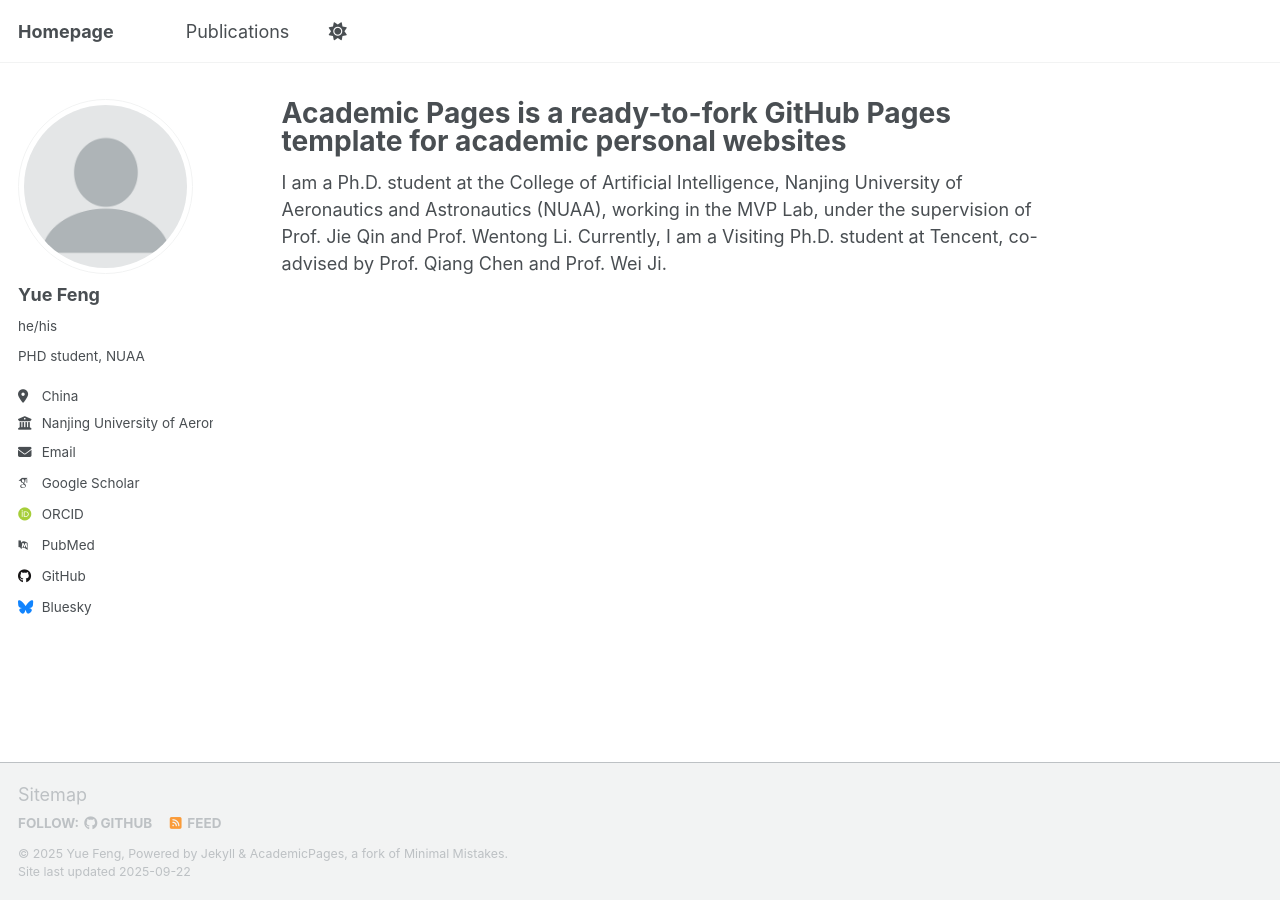
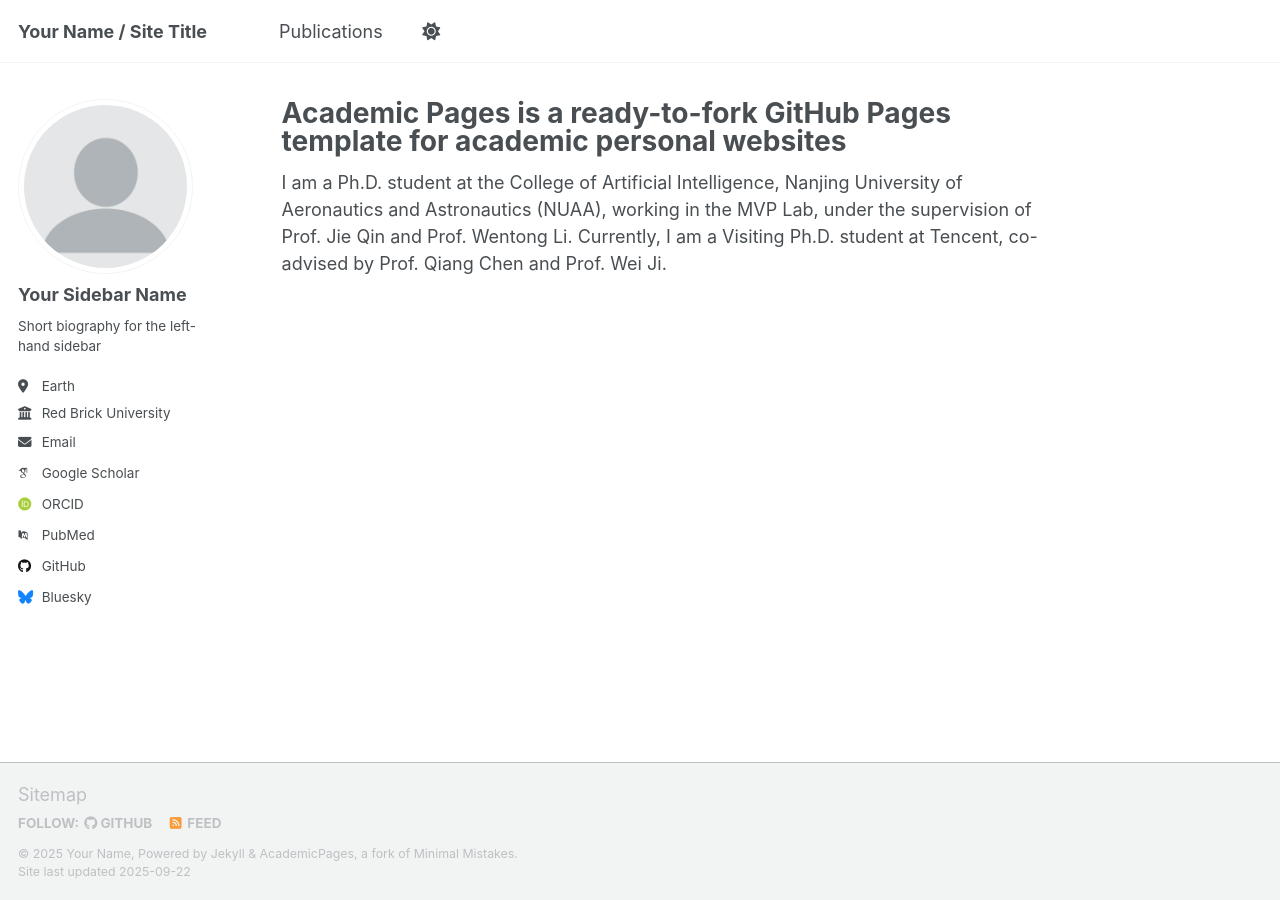
Before and after one commit to fy-coder/fy-coder, a Jekyll site: the page built from _pages/about.md, in a window 1280 px wide. Built offline with Jekyll 4.4.1, drawn with Linux system fonts in a browser that asks for light colours; some web fonts are replaced; a script that is not in the unit is left out.

Commit message:
Update _config.yml

```diff
--- a/_config.yml
+++ b/_config.yml
@@ -9,14 +9,14 @@
 # Basic Site Settings
 locale                   : "en-US"
 site_theme               : "default" # Currently available options are "default", "air"
-title                    : "Homepage"
+title                    : "Your Name / Site Title"
 title_separator          : "-"
-name                     : &name "Yue Feng"
+name                     : &name "Your Name"
 description              : &description "Your Name's academic portfolio"   # Update this with a general description of your site, this is the default if not overridden by a page
-url                      : https://fy-coder.github.io # The base hostname & protocol for your site e.g. "https://[your GitHub username].github.io",
+url                      : https://academicpages.github.io # The base hostname & protocol for your site e.g. "https://[your GitHub username].github.io",
                                                            # or if you already have some other page hosted on Github then use "https://[your GitHub username].github.io/[Your Repo Name]"
 baseurl                  : "" # the subpath of your site, e.g. "/blog"
-repository               : "fy-coder/fy-coder.github.io"
+repository               : "academicpages/academicpages.github.io"
 
 # Site Author - The following control what appear as part of the author content on the side bar.
 #               If a field is blank the icon and link will not appear, otherwise it will be shown.
@@ -24,18 +24,18 @@ repository               : "fy-coder/fy-coder.github.io"
 author:
   # Biographic information
   avatar           : "profile.png"
-  name             : "Yue Feng"
-  pronouns         : "he/his"
-  bio              : "PHD student, NUAA"
-  location         : "China"
-  employer         : "Nanjing University of Aeronautics and Astronautics"
+  name             : "Your Sidebar Name"
+  pronouns         : # example: "she/her"
+  bio              : "Short biography for the left-hand sidebar"
+  location         : "Earth"
+  employer         : "Red Brick University"
   uri              : # URL
-  email            : "fengyue@nuaa.edu.cn"
+  email            : "none@example.org"
 
   # Academic websites
   academia         : # URL
   arxiv            : # URL - Update with the correct link to your profile
-  googlescholar    : "https://scholar.google.com/citations?user=GTLbVL8AAAAJ"
+  googlescholar    : "https://scholar.google.com/citations?user=PS_CX0AAAAAJ"
   inspire-hep      : # URL
   impactstory      : # URL
   orcid            : "http://orcid.org/yourorcidurl"
```
